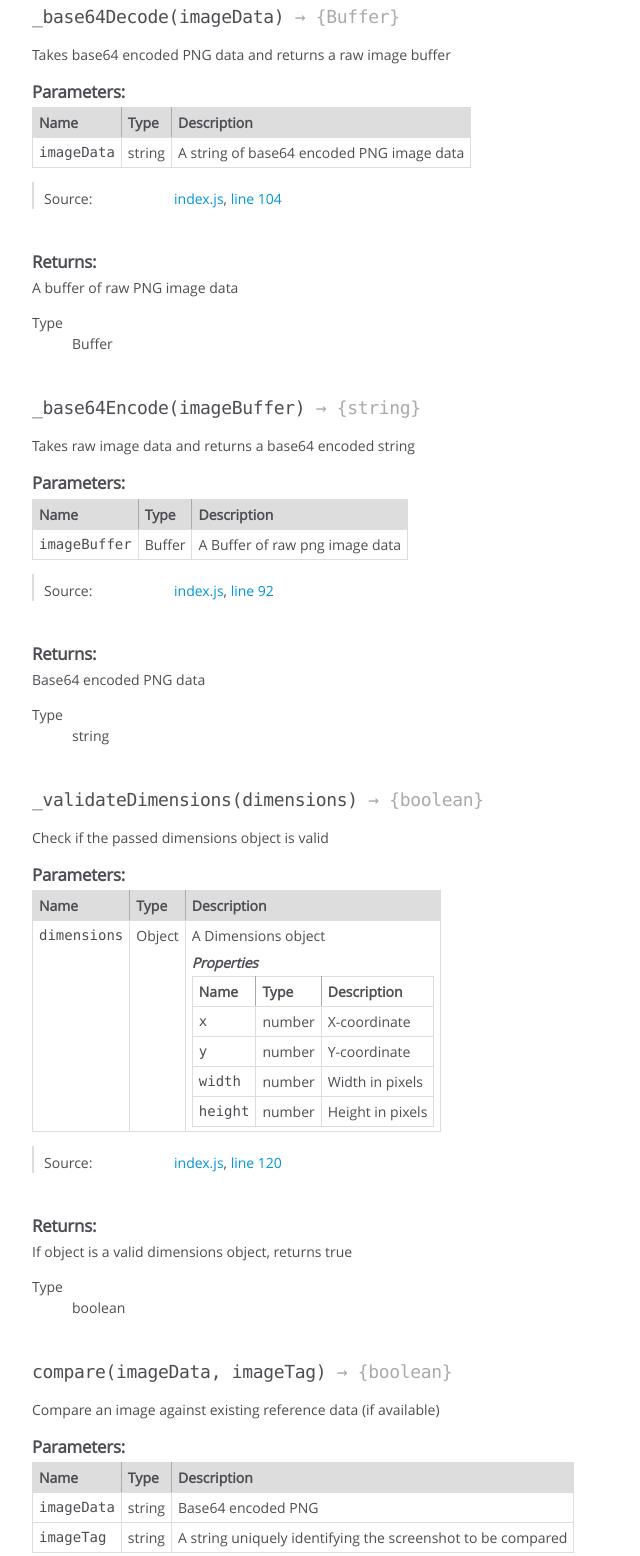
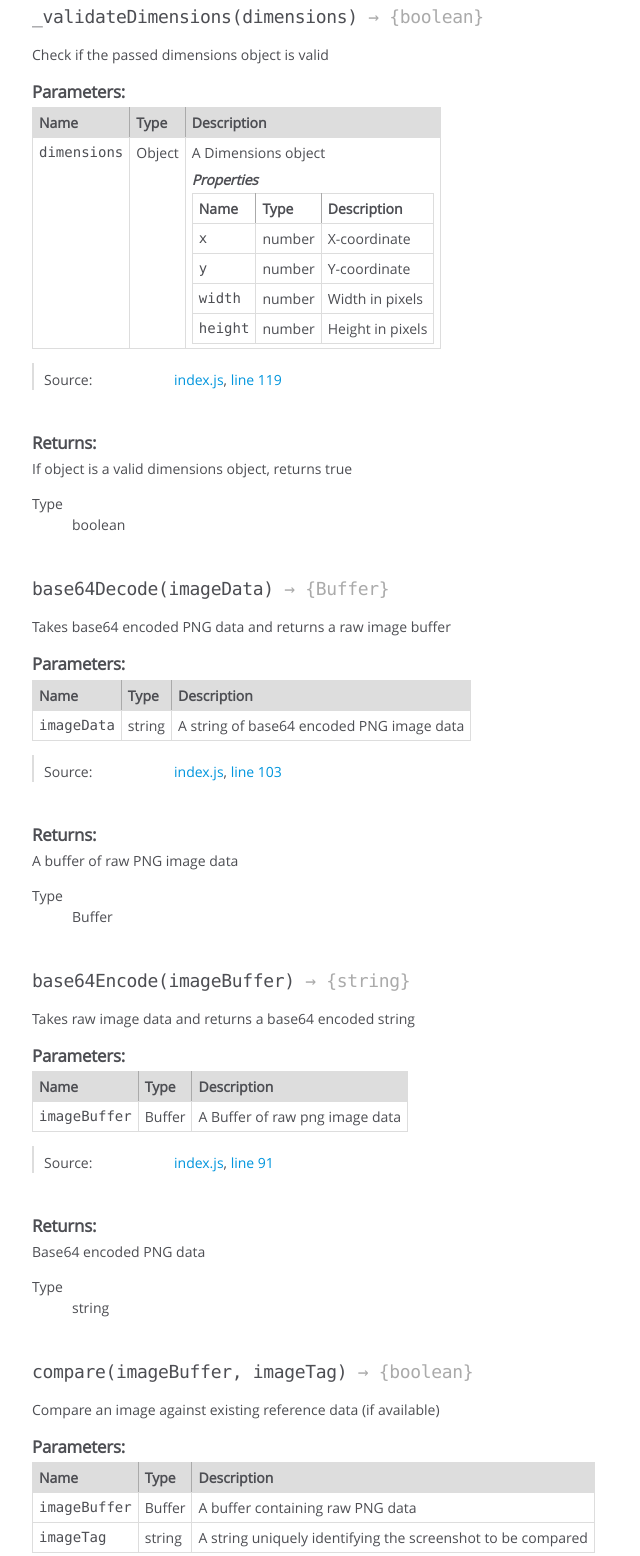
Before and after one commit to georgeadamson/json-transformer, a website: page docs/Viz.html in a window 1280 px wide. Shown: the part 588-2144 px from the top of the page, without its empty margins (0-640 px from the left). Drawn offline with Linux system fonts and the light colour scheme.

Commit message:
Updated docs

```diff
--- a/docs/Viz.html
+++ b/docs/Viz.html
@@ -187,312 +187,6 @@
 
 
         <h3 class="subsection-title">Methods</h3>
-
-
-
-
-
-
-    <h4 class="name" id="_base64Decode"><span class="type-signature"></span>_base64Decode<span class="signature">(imageData)</span><span class="type-signature"> &rarr; {Buffer}</span></h4>
-
-
-
-
-
-<div class="description">
-    Takes base64 encoded PNG data and returns a raw image buffer
-</div>
-
-
-
-
-
-
-
-
-
-    <h5>Parameters:</h5>
-
-
-<table class="params">
-    <thead>
-    <tr>
-
-        <th>Name</th>
-
-
-        <th>Type</th>
-
-
-
-
-
-        <th class="last">Description</th>
-    </tr>
-    </thead>
-
-    <tbody>
-
-
-        <tr>
-
-                <td class="name"><code>imageData</code></td>
-
-
-            <td class="type">
-
-
-<span class="param-type">string</span>
-
-
-
-            </td>
-
-
-
-
-
-            <td class="description last">A string of base64 encoded PNG image data</td>
-        </tr>
-
-
-    </tbody>
-</table>
-
-
-
-
-
-
-<dl class="details">
-
-
-
-
-
-
-
-
-
-
-
-
-
-
-
-
-
-
-
-
-
-
-
-
-
-
-    <dt class="tag-source">Source:</dt>
-    <dd class="tag-source"><ul class="dummy"><li>
-        <a href="index.js.html">index.js</a>, <a href="index.js.html#line104">line 104</a>
-    </li></ul></dd>
-
-
-
-
-
-
-
-</dl>
-
-
-
-
-
-
-
-
-
-
-
-
-
-<h5>Returns:</h5>
-
-
-<div class="param-desc">
-    A buffer of raw PNG image data
-</div>
-
-
-
-<dl>
-    <dt>
-        Type
-    </dt>
-    <dd>
-
-<span class="param-type">Buffer</span>
-
-
-    </dd>
-</dl>
-
-
-
-
-
-
-
-
-
-
-    <h4 class="name" id="_base64Encode"><span class="type-signature"></span>_base64Encode<span class="signature">(imageBuffer)</span><span class="type-signature"> &rarr; {string}</span></h4>
-
-
-
-
-
-<div class="description">
-    Takes raw image data and returns a base64 encoded string
-</div>
-
-
-
-
-
-
-
-
-
-    <h5>Parameters:</h5>
-
-
-<table class="params">
-    <thead>
-    <tr>
-
-        <th>Name</th>
-
-
-        <th>Type</th>
-
-
-
-
-
-        <th class="last">Description</th>
-    </tr>
-    </thead>
-
-    <tbody>
-
-
-        <tr>
-
-                <td class="name"><code>imageBuffer</code></td>
-
-
-            <td class="type">
-
-
-<span class="param-type">Buffer</span>
-
-
-
-            </td>
-
-
-
-
-
-            <td class="description last">A Buffer of raw png image data</td>
-        </tr>
-
-
-    </tbody>
-</table>
-
-
-
-
-
-
-<dl class="details">
-
-
-
-
-
-
-
-
-
-
-
-
-
-
-
-
-
-
-
-
-
-
-
-
-
-
-    <dt class="tag-source">Source:</dt>
-    <dd class="tag-source"><ul class="dummy"><li>
-        <a href="index.js.html">index.js</a>, <a href="index.js.html#line92">line 92</a>
-    </li></ul></dd>
-
-
-
-
-
-
-
-</dl>
-
-
-
-
-
-
-
-
-
-
-
-
-
-<h5>Returns:</h5>
-
-
-<div class="param-desc">
-    Base64 encoded PNG data
-</div>
-
-
-
-<dl>
-    <dt>
-        Type
-    </dt>
-    <dd>
-
-<span class="param-type">string</span>
-
-
-    </dd>
-</dl>
-
-
-
-
 
 
 
@@ -717,7 +411,7 @@
 
     <dt class="tag-source">Source:</dt>
     <dd class="tag-source"><ul class="dummy"><li>
-        <a href="index.js.html">index.js</a>, <a href="index.js.html#line120">line 120</a>
+        <a href="index.js.html">index.js</a>, <a href="index.js.html#line119">line 119</a>
     </li></ul></dd>
 
 
@@ -770,14 +464,14 @@
 
 
 
-    <h4 class="name" id="compare"><span class="type-signature"></span>compare<span class="signature">(imageData, imageTag)</span><span class="type-signature"> &rarr; {boolean}</span></h4>
+    <h4 class="name" id="base64Decode"><span class="type-signature"></span>base64Decode<span class="signature">(imageData)</span><span class="type-signature"> &rarr; {Buffer}</span></h4>
 
 
 
 
 
 <div class="description">
-    Compare an image against existing reference data (if available)
+    Takes base64 encoded PNG data and returns a raw image buffer
 </div>
 
 
@@ -829,7 +523,313 @@
 
 
 
-            <td class="description last">Base64 encoded PNG</td>
+            <td class="description last">A string of base64 encoded PNG image data</td>
+        </tr>
+
+
+    </tbody>
+</table>
+
+
+
+
+
+
+<dl class="details">
+
+
+
+
+
+
+
+
+
+
+
+
+
+
+
+
+
+
+
+
+
+
+
+
+
+
+    <dt class="tag-source">Source:</dt>
+    <dd class="tag-source"><ul class="dummy"><li>
+        <a href="index.js.html">index.js</a>, <a href="index.js.html#line103">line 103</a>
+    </li></ul></dd>
+
+
+
+
+
+
+
+</dl>
+
+
+
+
+
+
+
+
+
+
+
+
+
+<h5>Returns:</h5>
+
+
+<div class="param-desc">
+    A buffer of raw PNG image data
+</div>
+
+
+
+<dl>
+    <dt>
+        Type
+    </dt>
+    <dd>
+
+<span class="param-type">Buffer</span>
+
+
+    </dd>
+</dl>
+
+
+
+
+
+
+
+
+
+
+    <h4 class="name" id="base64Encode"><span class="type-signature"></span>base64Encode<span class="signature">(imageBuffer)</span><span class="type-signature"> &rarr; {string}</span></h4>
+
+
+
+
+
+<div class="description">
+    Takes raw image data and returns a base64 encoded string
+</div>
+
+
+
+
+
+
+
+
+
+    <h5>Parameters:</h5>
+
+
+<table class="params">
+    <thead>
+    <tr>
+
+        <th>Name</th>
+
+
+        <th>Type</th>
+
+
+
+
+
+        <th class="last">Description</th>
+    </tr>
+    </thead>
+
+    <tbody>
+
+
+        <tr>
+
+                <td class="name"><code>imageBuffer</code></td>
+
+
+            <td class="type">
+
+
+<span class="param-type">Buffer</span>
+
+
+
+            </td>
+
+
+
+
+
+            <td class="description last">A Buffer of raw png image data</td>
+        </tr>
+
+
+    </tbody>
+</table>
+
+
+
+
+
+
+<dl class="details">
+
+
+
+
+
+
+
+
+
+
+
+
+
+
+
+
+
+
+
+
+
+
+
+
+
+
+    <dt class="tag-source">Source:</dt>
+    <dd class="tag-source"><ul class="dummy"><li>
+        <a href="index.js.html">index.js</a>, <a href="index.js.html#line91">line 91</a>
+    </li></ul></dd>
+
+
+
+
+
+
+
+</dl>
+
+
+
+
+
+
+
+
+
+
+
+
+
+<h5>Returns:</h5>
+
+
+<div class="param-desc">
+    Base64 encoded PNG data
+</div>
+
+
+
+<dl>
+    <dt>
+        Type
+    </dt>
+    <dd>
+
+<span class="param-type">string</span>
+
+
+    </dd>
+</dl>
+
+
+
+
+
+
+
+
+
+
+    <h4 class="name" id="compare"><span class="type-signature"></span>compare<span class="signature">(imageBuffer, imageTag)</span><span class="type-signature"> &rarr; {boolean}</span></h4>
+
+
+
+
+
+<div class="description">
+    Compare an image against existing reference data (if available)
+</div>
+
+
+
+
+
+
+
+
+
+    <h5>Parameters:</h5>
+
+
+<table class="params">
+    <thead>
+    <tr>
+
+        <th>Name</th>
+
+
+        <th>Type</th>
+
+
+
+
+
+        <th class="last">Description</th>
+    </tr>
+    </thead>
+
+    <tbody>
+
+
+        <tr>
+
+                <td class="name"><code>imageBuffer</code></td>
+
+
+            <td class="type">
+
+
+<span class="param-type">Buffer</span>
+
+
+
+            </td>
+
+
+
+
+
+            <td class="description last">A buffer containing raw PNG data</td>
         </tr>
 
 
@@ -1187,7 +1187,7 @@
 
     <dt class="tag-source">Source:</dt>
     <dd class="tag-source"><ul class="dummy"><li>
-        <a href="index.js.html">index.js</a>, <a href="index.js.html#line66">line 66</a>
+        <a href="index.js.html">index.js</a>, <a href="index.js.html#line65">line 65</a>
     </li></ul></dd>
 
 
@@ -1257,7 +1257,7 @@
 <br class="clear">
 
 <footer>
-    Documentation generated by <a href="https://github.com/jsdoc3/jsdoc">JSDoc 3.4.0</a> on Thu Jun 02 2016 16:02:05 GMT+0100 (BST)
+    Documentation generated by <a href="https://github.com/jsdoc3/jsdoc">JSDoc 3.4.0</a> on Fri Jun 03 2016 09:46:15 GMT+0100 (BST)
 </footer>
 
 <script> prettyPrint(); </script>
```
Also changed, not shown: docs/index.html (+1 -1 lines), docs/index.js.html (+18 -19 lines).
